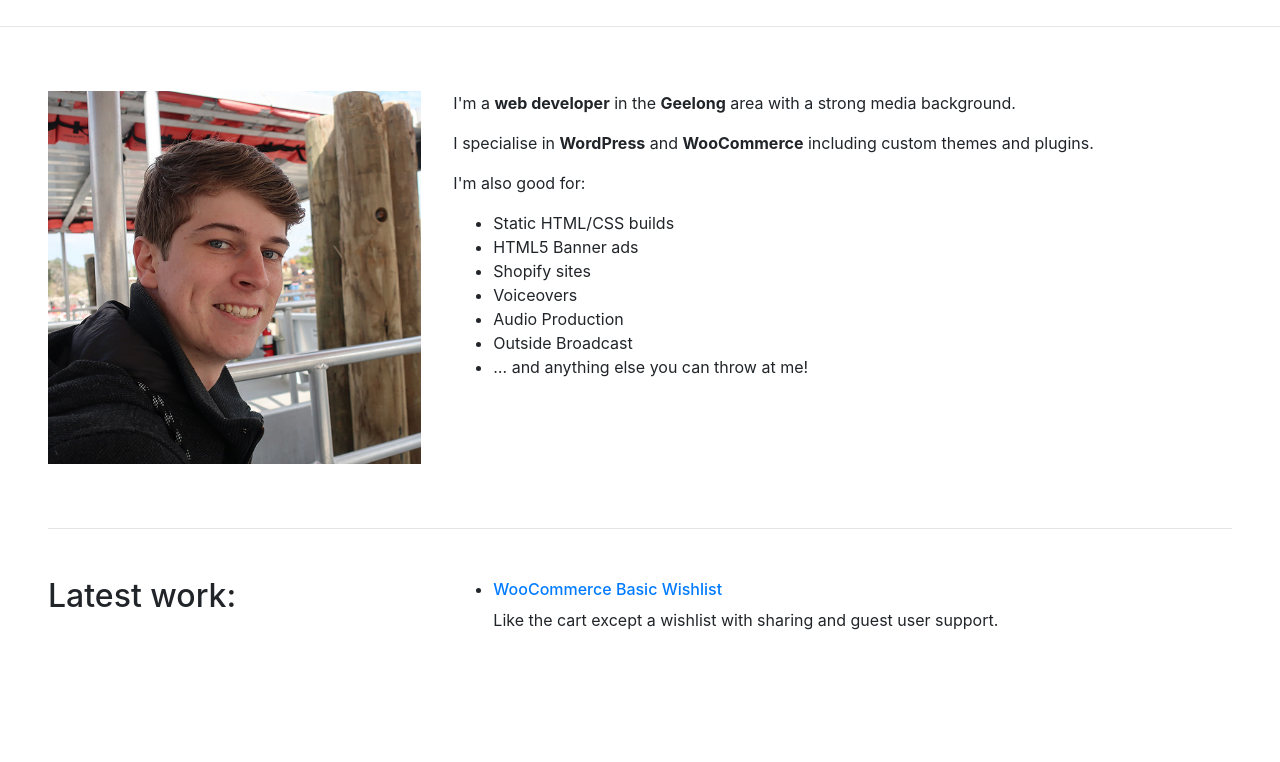
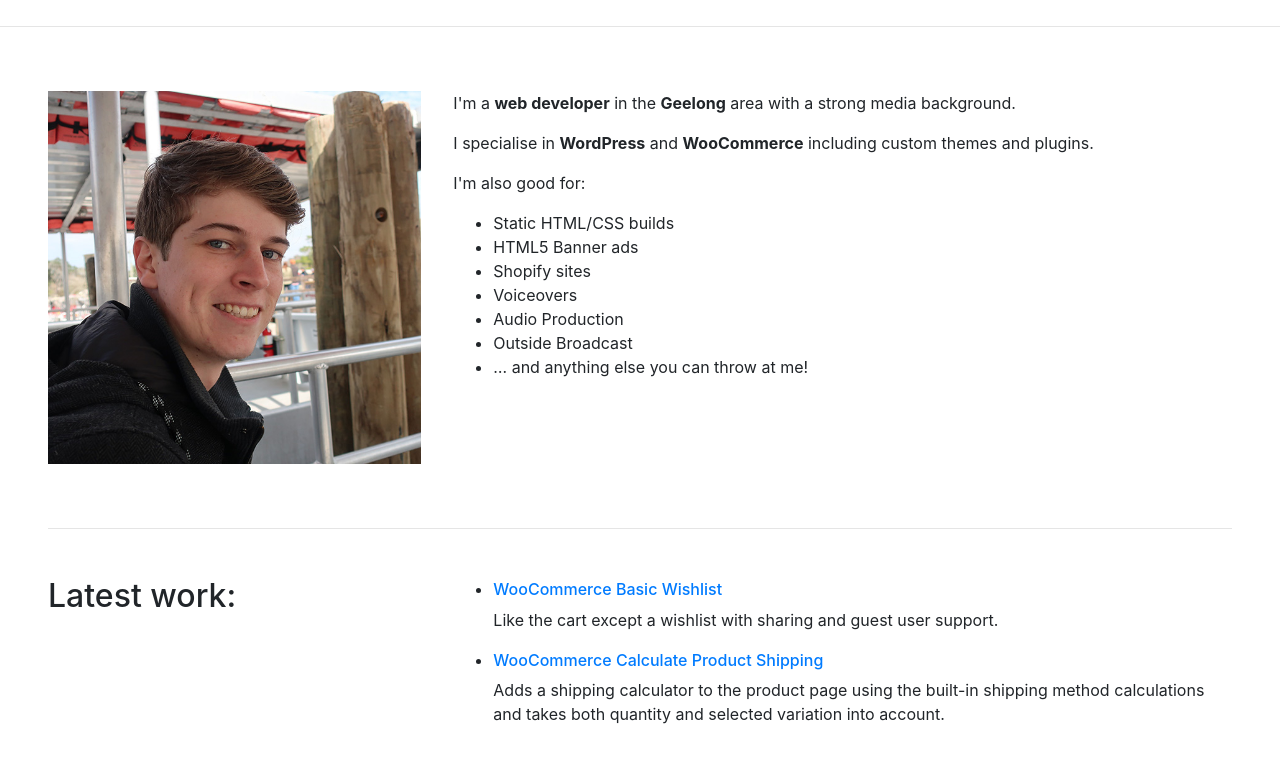
Before and after one commit to mattdinthehouse/https-mattdwyer.cool, a website: page public/index.html in a window 1280 px wide. Shown: the part 122-884 px from the top of the page. Before the commit the page ends 818 px from the top, so only its background shows below. Drawn offline with Linux system fonts and the light colour scheme; a web font is replaced by a local one.

Commit message:
Add some "latest work"

```diff
--- a/public/index.html
+++ b/public/index.html
@@ -63,6 +63,9 @@
 						<h3 class="h6"><a href="https://github.com/mattdinthehouse/WooCommerce-Basic-Wishlist" target="_blank">WooCommerce Basic Wishlist</a></h3>
 						<p>Like the cart except a wishlist with sharing and guest user support.</p>
 					</li>
+					<li>
+						<h3 class="h6"><a href="https://github.com/mattdinthehouse/WooCommerce-Calculate-Product-Shipping" target="_blank">WooCommerce Calculate Product Shipping</a></h3>
+						<p>Adds a shipping calculator to the product page using the built-in shipping method calculations and takes both quantity and selected variation into account.</p>
 				</ul>
 			</div>
 		</div>
```
